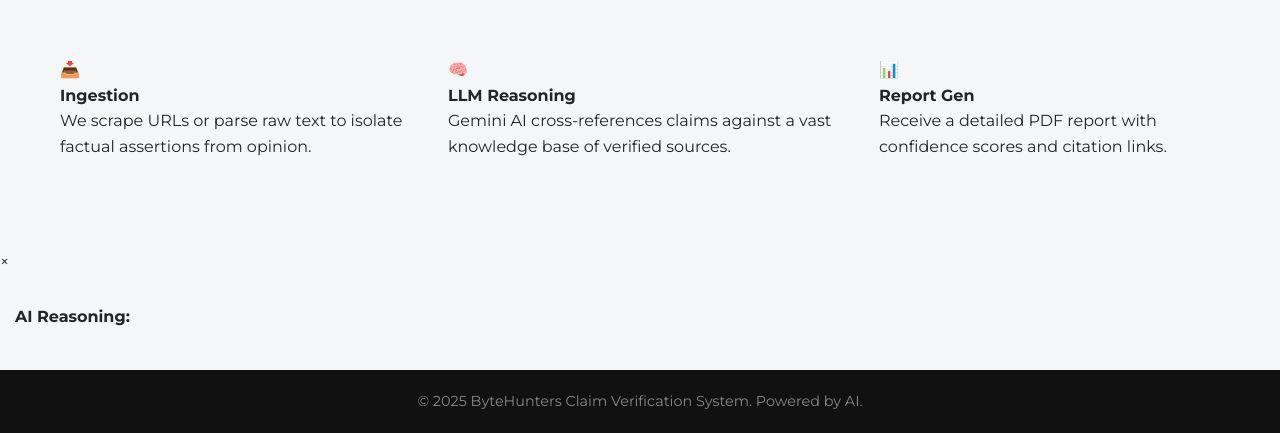
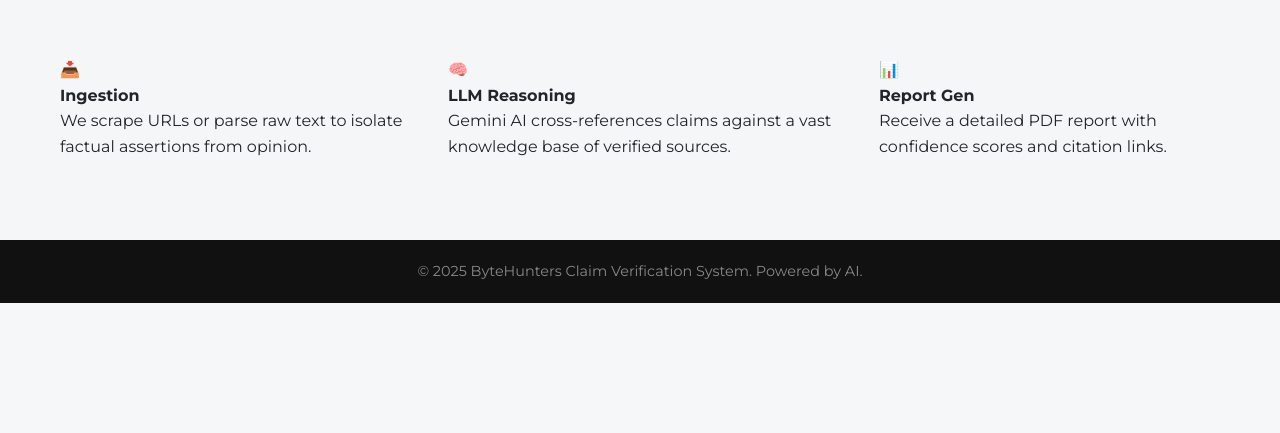
Before and after one commit to ASHISHAVHAD/ByteHunters, a Flask app: page / in a window 1280 px wide. Shown: the part 966-1399 px from the top of the page. After the commit the page ends 1269 px from the top, so only its background shows below. Run offline with Flask 3, Linux system fonts and the light colour scheme; data that the repository does not hold is empty; some libraries are stand-ins or nearby versions.

Commit message:
updated style.css for modal styling

```diff
--- a/Flask/static/css/style.css
+++ b/Flask/static/css/style.css
@@ -539,3 +539,54 @@ section {
 .ticker-btn:hover {
     background: #e1f5fe;
 }
+
+.modal {
+    display: none;
+    position: fixed;
+    z-index: 1000;
+    left: 0;
+    top: 0;
+    width: 100%;
+    height: 100%;
+    background-color: rgba(0,0,0,0.6);
+    justify-content: center;
+    align-items: center;
+    backdrop-filter: blur(5px);
+}
+
+.modal-content {
+    background-color: #fefefe;
+    padding: 30px;
+    border-radius: 15px;
+    width: 90%;
+    max-width: 600px;
+    box-shadow: 0 25px 50px rgba(0,0,0,0.2);
+    position: relative;
+    animation: popIn 0.3s ease;
+}
+
+@keyframes popIn {
+    from { transform: scale(0.8); opacity: 0; }
+    to { transform: scale(1); opacity: 1; }
+}
+
+.close-btn {
+    color: #aaa;
+    float: right;
+    font-size: 28px;
+    font-weight: bold;
+    cursor: pointer;
+    line-height: 20px;
+}
+
+.close-btn:hover {
+    color: #000;
+}
+
+:root {
+    --bg-gradient: linear-gradient(135deg, #f5f7fa 0%, #c3cfe2 100%);
+    --glass-white: rgba(255, 255, 255, 0.7);
+    --glass-border: rgba(255, 255, 255, 0.5);
+    --neon-blue: #00f2ff;
+    --deep-blue: #00bcd4;
+}
```
